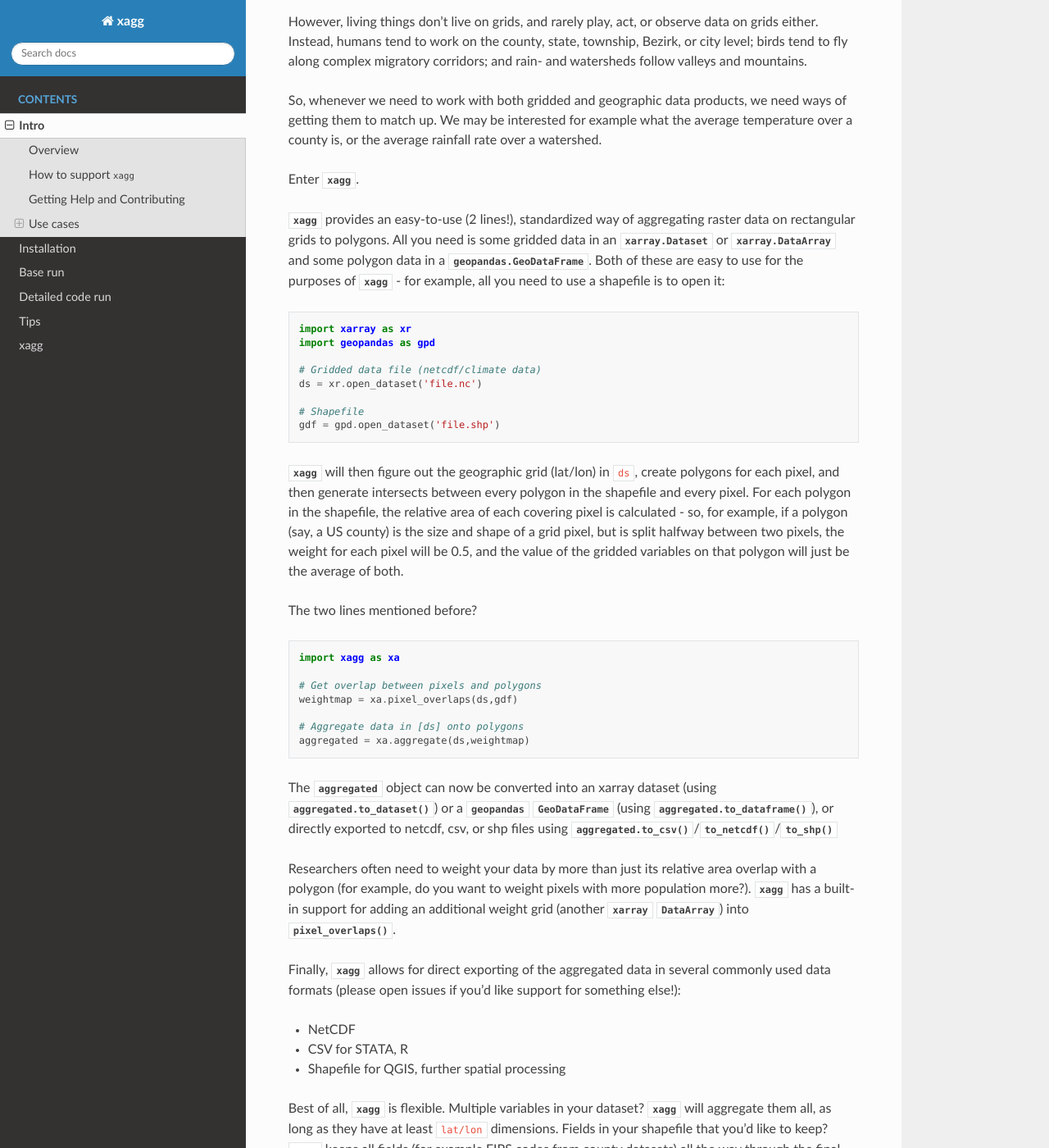
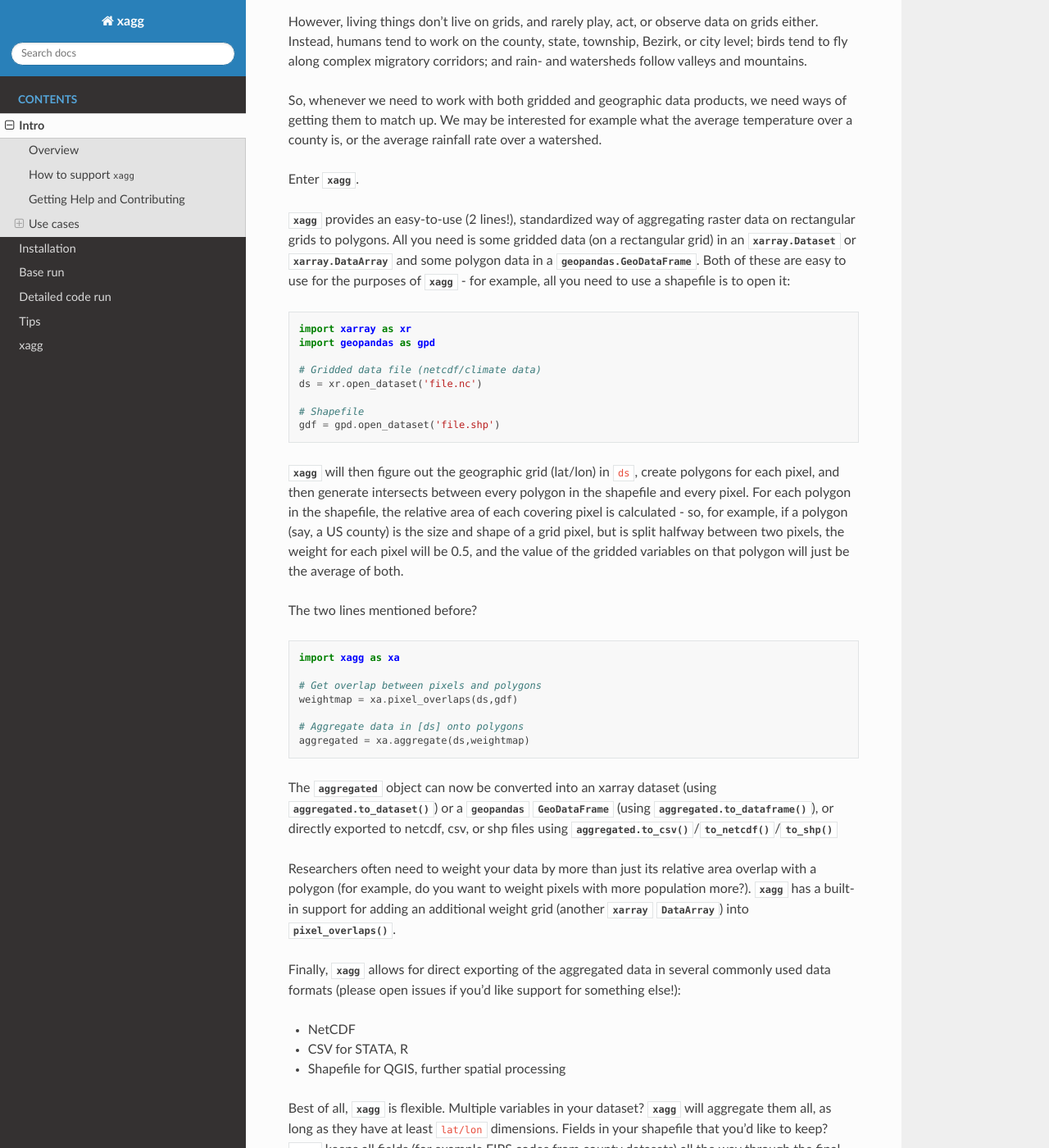
Before and after one commit to ks905383/xagg, a Sphinx documentation site: the page built from docs/source/intro.rst, in a window 1280 px wide and 1400 px high, scrolled down 297 px. Shown: the whole window at 82% size. Built offline with Sphinx 7.4.7 and the Read the Docs theme 3.1.0, drawn with Linux system fonts in a browser that asks for light colours; some of the changed text lies outside the part shown.

Commit message:
doc tweak on rectangular grids

```diff
--- a/docs/source/intro.rst
+++ b/docs/source/intro.rst
@@ -11,7 +11,7 @@ So, whenever we need to work with both gridded and geographic data products, we
 
 Enter :py:mod:`xagg`.
 
-:py:mod:`xagg` provides an easy-to-use (2 lines!), standardized way of aggregating raster data on rectangular grids to polygons. All you need is some gridded data in an :class:`xarray.Dataset` or :class:`xarray.DataArray` and some polygon data in a :class:`geopandas.GeoDataFrame`. Both of these are easy to use for the purposes of :py:mod:`xagg` - for example, all you need to use a shapefile is to open it::
+:py:mod:`xagg` provides an easy-to-use (2 lines!), standardized way of aggregating raster data on rectangular grids to polygons. All you need is some gridded data (on a rectangular grid) in an :class:`xarray.Dataset` or :class:`xarray.DataArray` and some polygon data in a :class:`geopandas.GeoDataFrame`. Both of these are easy to use for the purposes of :py:mod:`xagg` - for example, all you need to use a shapefile is to open it::
 
    import xarray as xr
    import geopandas as gpd
@@ -47,8 +47,6 @@ Finally, :py:mod:`xagg` allows for direct exporting of the aggregated data in se
 - Shapefile for QGIS, further spatial processing
 
 Best of all, :py:mod:`xagg` is flexible. Multiple variables in your dataset? :py:mod:`xagg` will aggregate them all, as long as they have at least ``lat/lon`` dimensions. Fields in your shapefile that you'd like to keep? :py:mod:`xagg` keeps all fields (for example FIPS codes from county datasets) all the way through the final export. Weird dimension names? :py:mod:`xagg` is trained to recognize all versions of "lat", "Latitude", "Y", "nav_lat", "Latitude_1"... etc. that the author has run into over the years of working with climate data; and this list is easily expandable as a keyword argument if needed.
-
-Note that as of now, polygons must be defined on an equirectangular projection (see `here <https://xagg.readthedocs.io/en/latest/tips.html#indexerrors-in-xa-pixel-overlaps>`_) and raster data must be on a rectangular grid.
 
 How to support :py:mod:`xagg`
 =======================================
```
